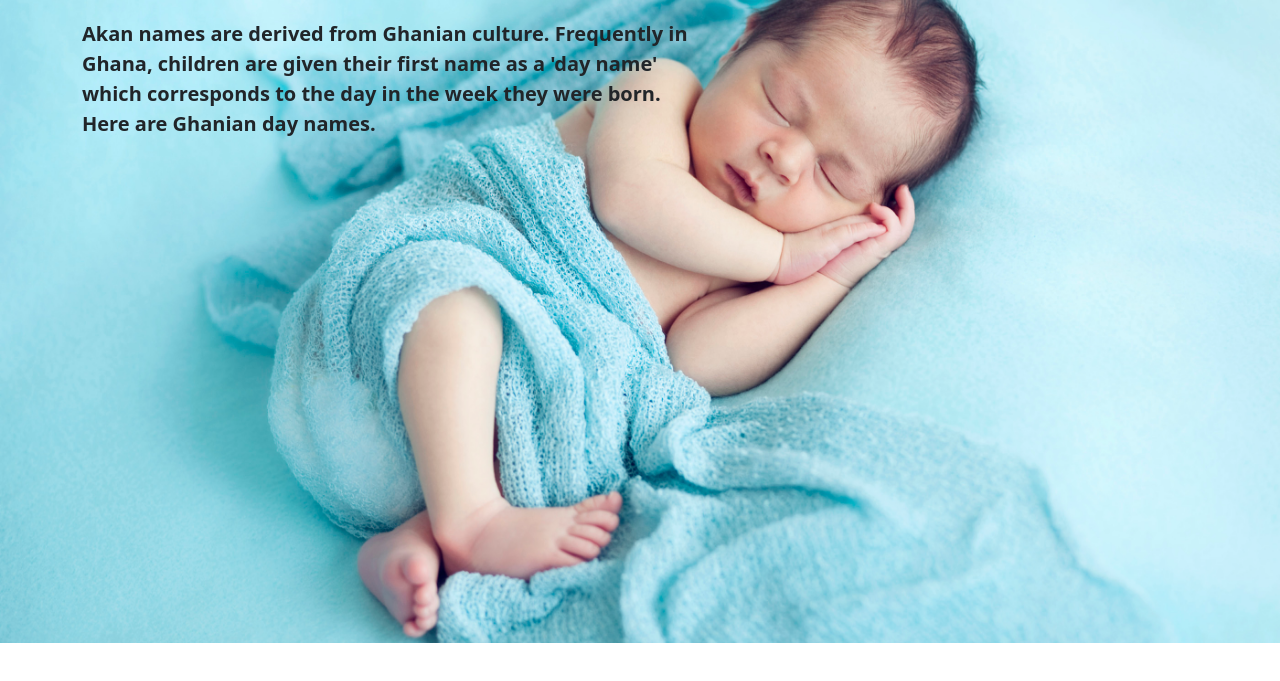
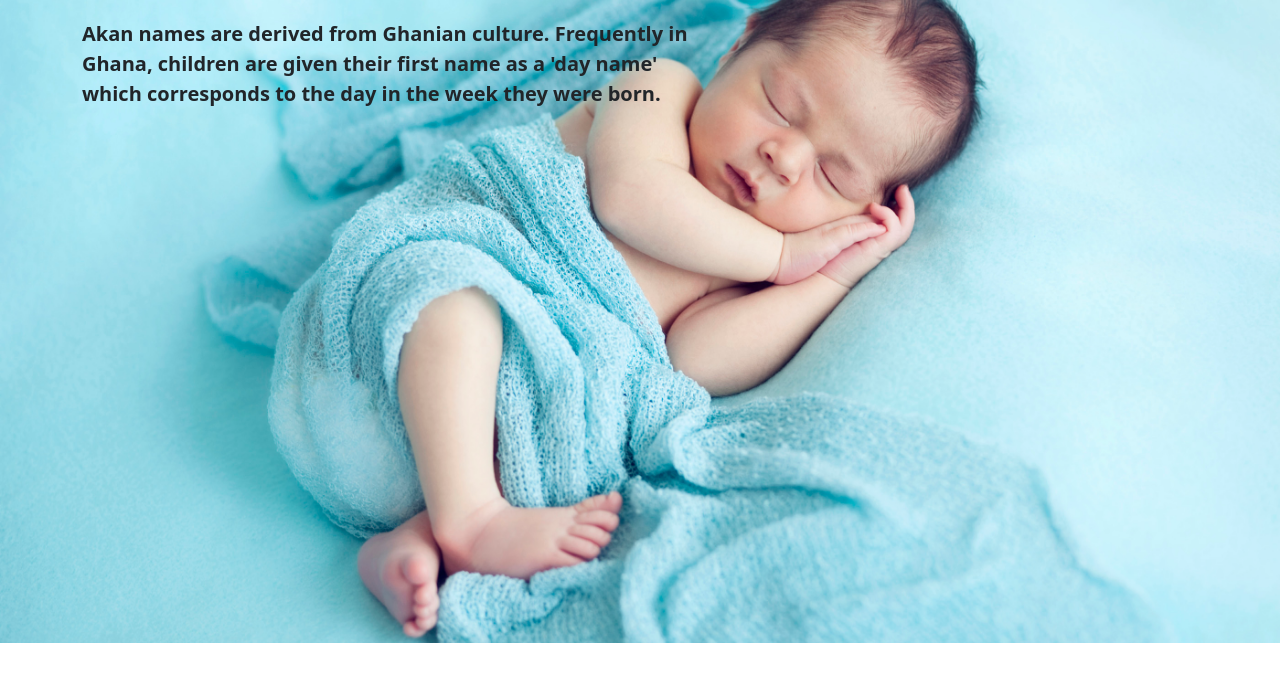
Before and after one commit to clarelimo/Akan-Name, a plain HTML site: page index.html in a window 1280 px wide. Shown: the part 77-758 px from the top of the page. Drawn offline with Linux system fonts and the light colour scheme.

Commit message:
updated description

```diff
--- a/index.html
+++ b/index.html
@@ -14,7 +14,7 @@
         <div class="row">
             <h1 class="mt-4 fw-bold">Akan Name</h1>
             <div class="text-wrapp pt-3" style="width: 40rem;">
-                <p class="fs-5 fw-bolder">Akan names are derived from Ghanian culture. Frequently in Ghana, children are given their first name as a 'day name' which corresponds to the day in the week they were born. Here are Ghanian day names.</p>
+                <p class="fs-5 fw-bolder">Akan names are derived from Ghanian culture. Frequently in Ghana, children are given their first name as a 'day name' which corresponds to the day in the week they were born.</p>
             </div>
         </div>
     </div>
```
